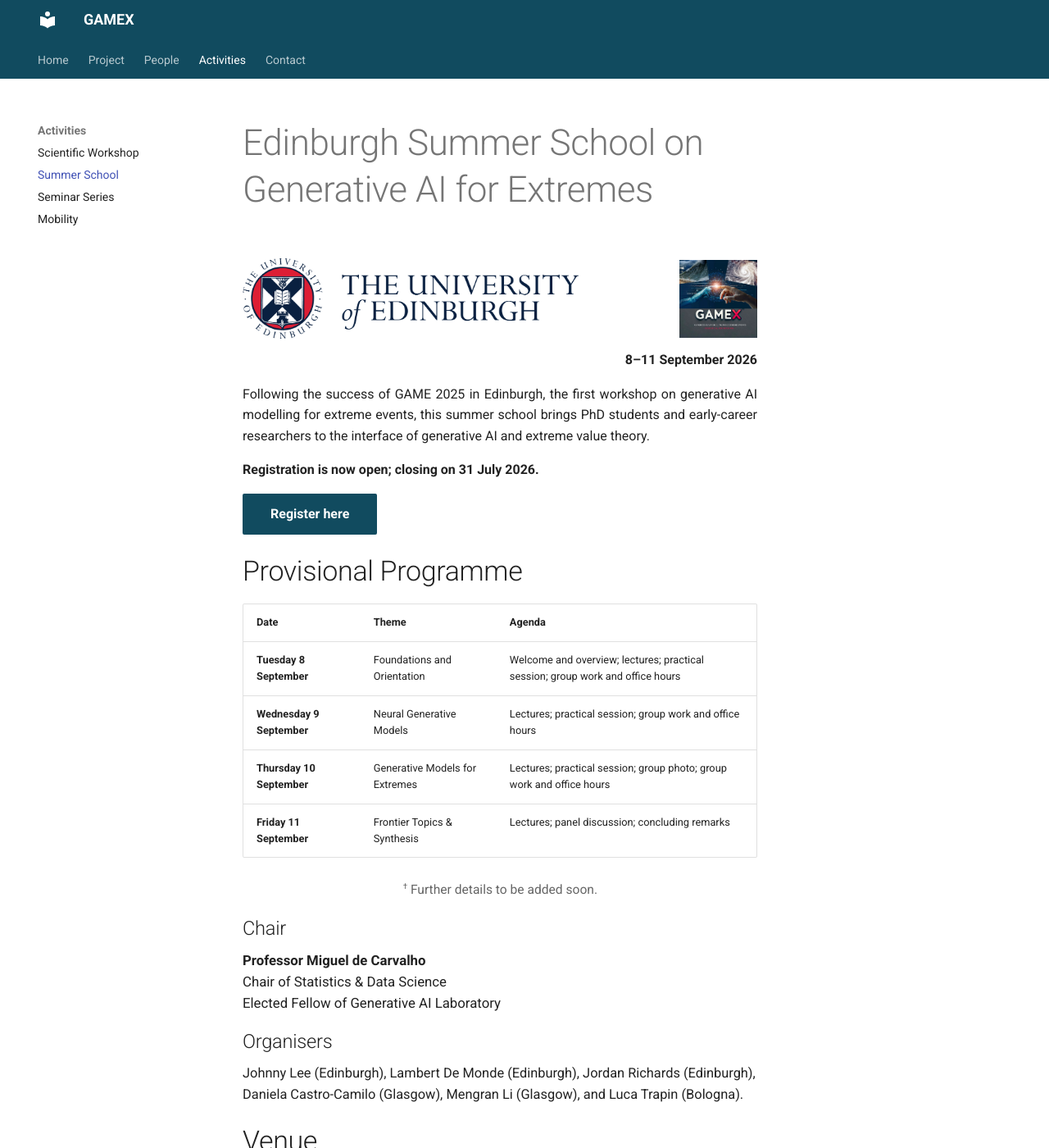
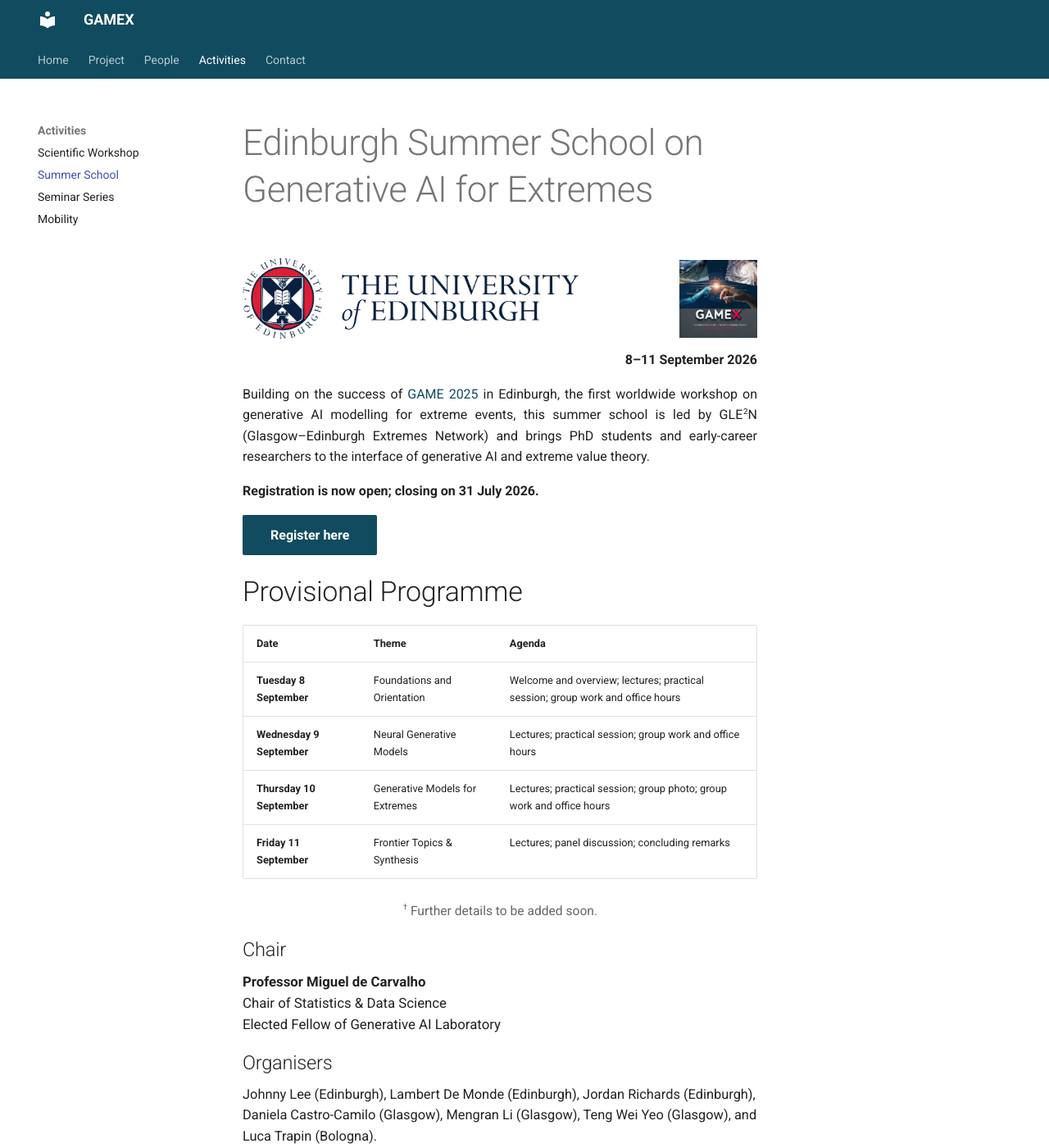
Before and after one commit to gamex-network/gamex-network.github.io, an MkDocs documentation site: the page built from docs/school.md, in a window 1280 px wide and 1400 px high. Shown: the whole window at 82% size. Built offline with MkDocs 1.6.1 and Material for MkDocs 9.7.7, drawn with Linux system fonts in a browser that asks for light colours.

Commit message:
Update summer school organisers and framing

```diff
--- a/docs/school.md
+++ b/docs/school.md
@@ -7,7 +7,7 @@
 
 <div class="school-date">8–11 September 2026</div>
 
-Following the success of GAME 2025 in Edinburgh, the first workshop on generative AI modelling for extreme events, this summer school brings PhD students and early-career researchers to the interface of generative AI and extreme value theory.
+Building on the success of [GAME 2025](https://gail.ed.ac.uk/news-and-events/events/generative-ai-modelling-for-extreme-events-2025) in Edinburgh, the first worldwide workshop on generative AI modelling for extreme events, this summer school is led by GLE<sup>2</sup>N (Glasgow–Edinburgh Extremes Network) and brings PhD students and early-career researchers to the interface of generative AI and extreme value theory.
 
 **Registration is now open; closing on 31 July 2026.**
 
@@ -35,7 +35,7 @@
 ## Organisers
 
 <div class="school-people school-people--organisers">
-Johnny Lee (Edinburgh), Lambert De Monde (Edinburgh), Jordan Richards (Edinburgh), Daniela Castro-Camilo (Glasgow), Mengran Li (Glasgow), and Luca Trapin (Bologna).
+Johnny Lee (Edinburgh), Lambert De Monde (Edinburgh), Jordan Richards (Edinburgh), Daniela Castro-Camilo (Glasgow), Mengran Li (Glasgow), Teng Wei Yeo (Glasgow), and Luca Trapin (Bologna).
 </div>
 
 ## Venue
--- a/docs/stylesheets/extra.css
+++ b/docs/stylesheets/extra.css
@@ -126,6 +126,17 @@
   width: min(95px, 18vw);
   max-height: 95px;
   margin-left: auto;
+}
+
+.md-content .md-button {
+  border-color: #114b5f;
+  color: #114b5f;
+}
+
+.md-content .md-button:hover {
+  background-color: #eef6f8;
+  border-color: #0e3f50;
+  color: #0e3f50;
 }
 
 .md-content .md-button--primary {
```
